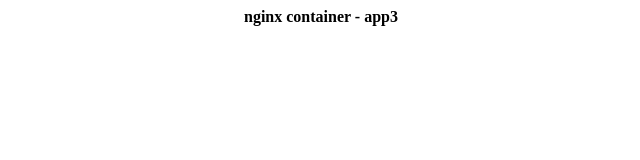
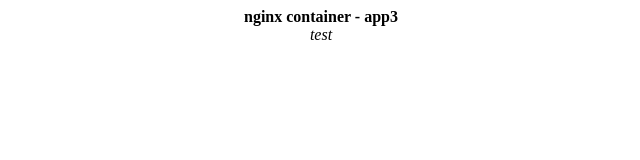
Before and after one commit to linxsys-admin/nginx-docker, a plain HTML site: page index.html in a window 1280 px wide. Shown: the full height of the page, 319-959 px from the left. Drawn offline with Linux system fonts and the light colour scheme.

Commit message:
index.html change

```diff
--- a/index.html
+++ b/index.html
@@ -1 +1,2 @@
-<center><b>nginx container - app3</b></center>
+<center><b>nginx container - app3</b><br />
+	<i>test</i></center>
```
